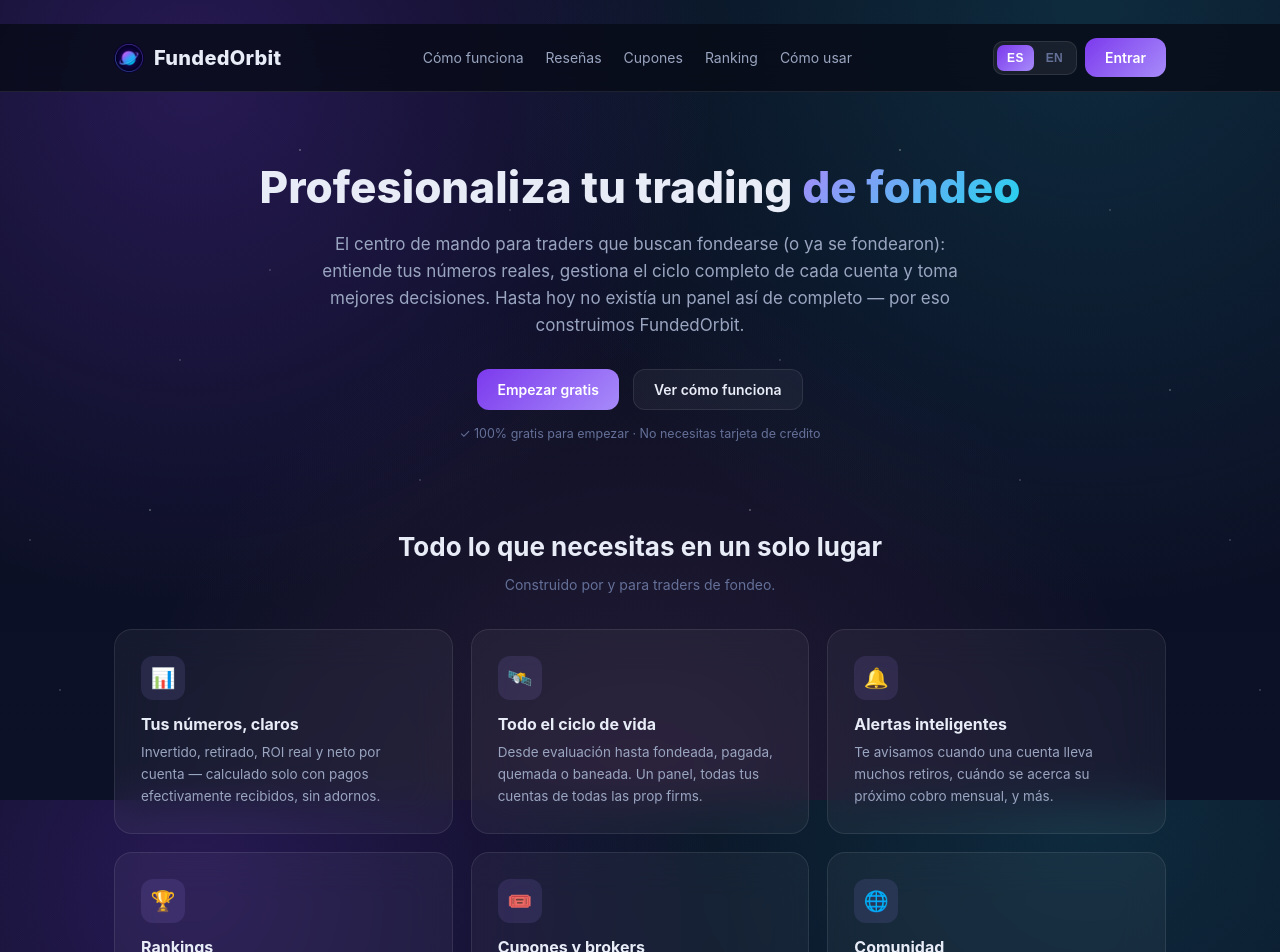
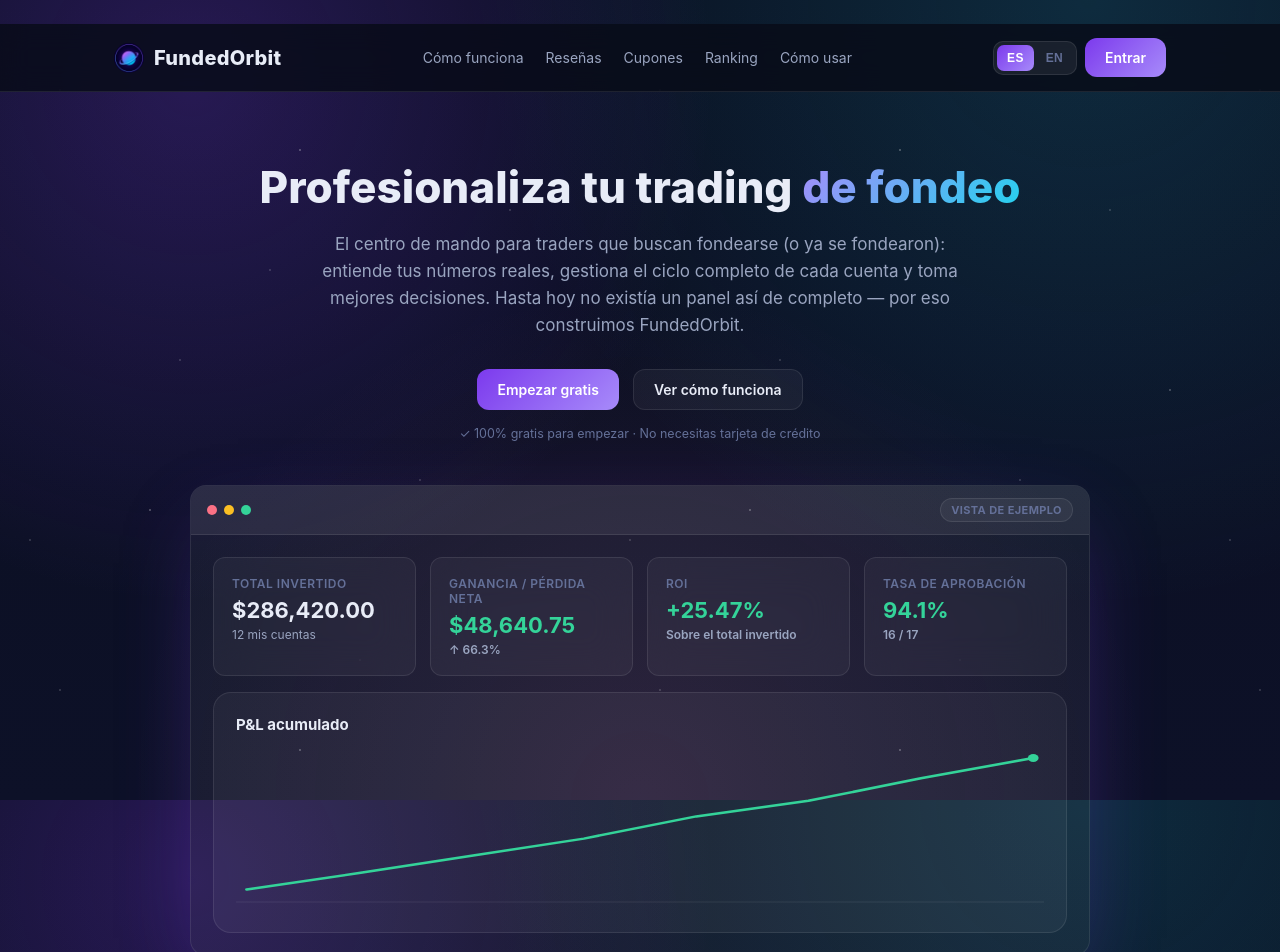
Before and after one commit to FundedOrbit/fundedorbit-app, a Next.js app: page / in a window 1280 px wide. Shown: the top 952 px of the page. Built offline with nearby package versions, Linux system fonts and the light colour scheme; no server answers.

Commit message:
Add files via upload

```diff
--- a/app/globals.css
+++ b/app/globals.css
@@ -300,6 +300,30 @@
   justify-content:center;gap:6px;
 }
 
+/* dashboard preview mockup (landing hero) */
+.preview-frame{
+  max-width:900px;margin:44px auto 0;border-radius:16px;overflow:hidden;
+  background:var(--card-bg);border:1px solid var(--card-border);
+  box-shadow:0 30px 80px -20px rgba(124,58,237,.35);
+}
+.preview-titlebar{
+  display:flex;align-items:center;gap:7px;padding:12px 16px;
+  background:var(--card-bg-2);border-bottom:1px solid var(--card-border);
+}
+.preview-dot{width:10px;height:10px;border-radius:50%;flex-shrink:0;}
+.preview-badge{
+  margin-left:auto;font-size:11px;font-weight:700;text-transform:uppercase;letter-spacing:.4px;
+  color:var(--text-muted);background:rgba(255,255,255,.05);border:1px solid var(--card-border);
+  padding:4px 10px;border-radius:999px;
+}
+.preview-body{padding:22px;text-align:left;}
+.preview-kpis{margin-bottom:16px;}
+.preview-chart h3{font-size:13px;}
+@media (max-width:760px){
+  .preview-body{padding:14px;}
+  .preview-kpis{grid-template-columns:repeat(2,1fr);}
+}
+
 /* footer */
 .site-footer{
   text-align:center;padding:30px 20px 26px;border-top:1px solid var(--card-border);margin-top:20px;
--- /dev/null
+++ b/components/DashboardPreview.js
@@ -0,0 +1,60 @@
+"use client";
+
+import { useLanguage } from "./LanguageProvider";
+import LineChartSVG from "./LineChartSVG";
+
+const SAMPLE_SERIES = [
+  { date: "1", value: 4200 },
+  { date: "2", value: 9800 },
+  { date: "3", value: 15600 },
+  { date: "4", value: 21400 },
+  { date: "5", value: 28900 },
+  { date: "6", value: 34200 },
+  { date: "7", value: 41800 },
+  { date: "8", value: 48640 },
+];
+
+export default function DashboardPreview() {
+  const { dict } = useLanguage();
+  const a = dict.accounts;
+  const d = dict.hero;
+
+  return (
+    <div className="preview-frame">
+      <div className="preview-titlebar">
+        <span className="preview-dot" style={{ background: "#fb7185" }} />
+        <span className="preview-dot" style={{ background: "#fbbf24" }} />
+        <span className="preview-dot" style={{ background: "#34d399" }} />
+        <span className="preview-badge">{d.previewBadge}</span>
+      </div>
+      <div className="preview-body">
+        <div className="kpi-mini-grid preview-kpis">
+          <div className="kpi-card">
+            <div className="label">{a.kpiInvested}</div>
+            <div className="value">$286,420.00</div>
+            <div className="sub">12 {a.title.toLowerCase()}</div>
+          </div>
+          <div className="kpi-card positive">
+            <div className="label">{a.kpiNet}</div>
+            <div className="value">$48,640.75</div>
+            <div className="sub">↑ 66.3%</div>
+          </div>
+          <div className="kpi-card positive">
+            <div className="label">{a.kpiRoi}</div>
+            <div className="value">+25.47%</div>
+            <div className="sub">{a.kpiRoiSub}</div>
+          </div>
+          <div className="kpi-card positive">
+            <div className="label">{a.kpiApprovalRate}</div>
+            <div className="value">94.1%</div>
+            <div className="sub">16 / 17</div>
+          </div>
+        </div>
+        <div className="chart-card preview-chart">
+          <h3>{dict.dashboard.chartPnl}</h3>
+          <LineChartSVG series={SAMPLE_SERIES} color="#34d399" />
+        </div>
+      </div>
+    </div>
+  );
+}
--- a/components/LandingClient.js
+++ b/components/LandingClient.js
@@ -5,6 +5,7 @@
 import SiteNav from "./SiteNav";
 import SiteFooter from "./SiteFooter";
 import AuthAwareCta from "./AuthAwareCta";
+import DashboardPreview from "./DashboardPreview";
 
 export default function LandingClient() {
   const { dict } = useLanguage();
@@ -28,6 +29,9 @@
           </a>
         </div>
         <div className="hero-note">✓ {d.hero.freeNote}</div>
+
+        <DashboardPreview />
+        <p className="sub" style={{ marginTop: 14, fontSize: 12.5 }}>{d.hero.previewCaption}</p>
       </section>
 
       <section className="section" id="como-funciona">
```
Also changed, not shown: lib/i18n.js.
